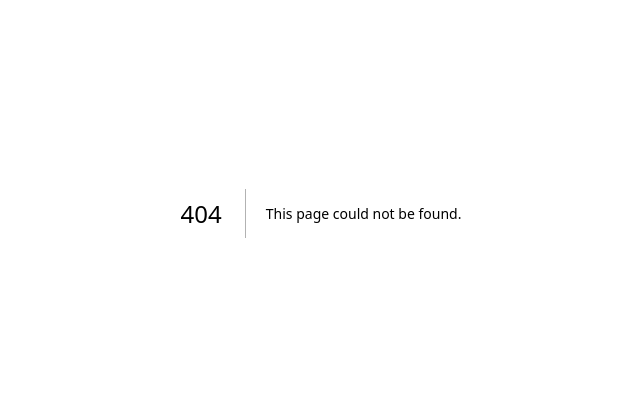
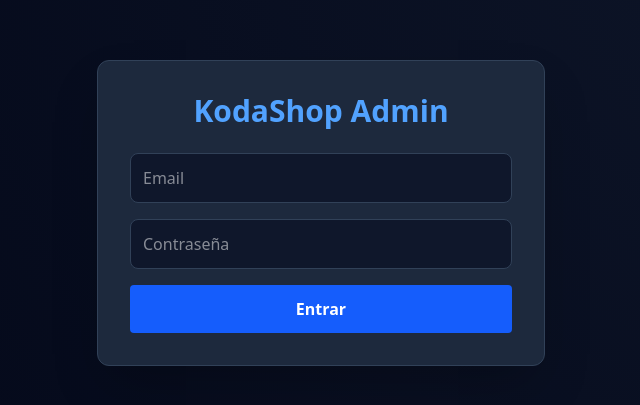
Before and after one commit to koda-tec/kodashop, a Next.js app in the folder apps/admin/: page /login in a window 1280 px wide. Before the commit this address had no page. Shown: the part 187-592 px from the top of the page, without its empty margins (319-959 px from the left). Built offline with nearby package versions, Linux system fonts and the light colour scheme; no server answers.

Commit message:
Add Login

```diff
--- /dev/null
+++ b/apps/admin/app/login/page.tsx
@@ -0,0 +1,72 @@
+"use client";
+import { useState } from "react";
+import { useRouter } from "next/navigation";
+
+export default function LoginPage() {
+  const [email, setEmail] = useState("");
+  const [password, setPassword] = useState("");
+  const [error, setError] = useState("");
+  const router = useRouter();
+
+  const API_URL = process.env.NEXT_PUBLIC_API_URL || "http://localhost:3000";
+
+  const handleLogin = async (e: React.FormEvent) => {
+    e.preventDefault();
+    setError("");
+
+    try {
+      const res = await fetch(`${API_URL}/auth/login`, {
+        method: "POST",
+        headers: { "Content-Type": "application/json" },
+        body: JSON.stringify({ email, password }),
+      });
+
+      const data = await res.json();
+
+      if (res.ok) {
+        // Guardamos el token en localStorage por ahora
+        localStorage.setItem("koda_token", data.access_token);
+        localStorage.setItem("user_email", data.user.email);
+
+        // Redirigir al dashboard
+        router.push("/");
+      } else {
+        setError(data.message || "Error al iniciar sesión");
+      }
+    } catch (err) {
+      setError("Error de conexión con el servidor");
+    }
+  };
+
+  return (
+    <div className="flex items-center justify-center min-h-screen">
+      <form onSubmit={handleLogin} className="bg-slate-800 p-8 rounded-xl shadow-2xl w-full max-w-md border border-slate-700">
+        <h2 className="text-3xl font-bold mb-6 text-center text-blue-400">KodaShop Admin</h2>
+
+        {error && <p className="bg-red-500/20 text-red-400 p-3 rounded mb-4 text-center">{error}</p>}
+
+        <div className="space-y-4">
+          <input
+            type="email"
+            placeholder="Email"
+            className="w-full p-3 bg-slate-900 border border-slate-700 rounded text-white"
+            value={email}
+            onChange={(e) => setEmail(e.target.value)}
+            required
+          />
+          <input
+            type="password"
+            placeholder="Contraseña"
+            className="w-full p-3 bg-slate-900 border border-slate-700 rounded text-white"
+            value={password}
+            onChange={(e) => setPassword(e.target.value)}
+            required
+          />
+          <button type="submit" className="w-full bg-blue-600 hover:bg-blue-500 text-white font-bold p-3 rounded transition-all">
+            Entrar
+          </button>
+        </div>
+      </form>
+    </div>
+  );
+}
--- a/apps/admin/app/page.tsx
+++ b/apps/admin/app/page.tsx
@@ -1,8 +1,20 @@
 "use client";
 import { useState, useEffect } from "react";
 import Link from "next/link";
+import { useRouter } from "next/navigation";
+
+
 
 export default function StoresPage() {
+   const router = useRouter();
+
+  useEffect(() => {
+    const token = localStorage.getItem("koda_token");
+    if (!token) {
+      router.push("/login");
+    }
+    fetchStores();
+  }, []);
   const [stores, setStores] = useState([]);
   const [name, setName] = useState("");
   const [subdomain, setSubdomain] = useState("");
```
